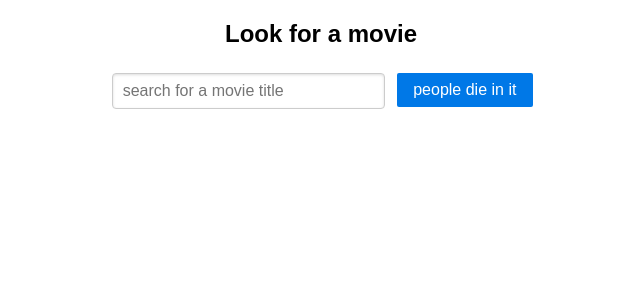
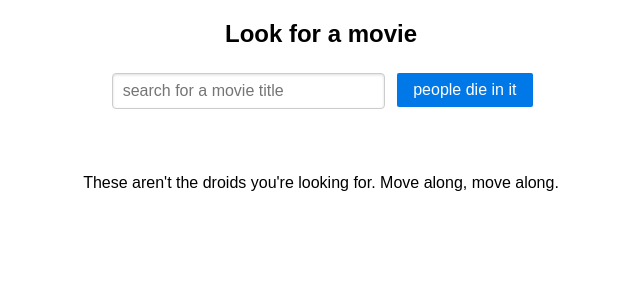
Before and after one commit to ossek/corpus, a Django app: page /deathtally/solutions/moviesearch in a window 1280 px wide. Shown: the top 300 px of the page, without its empty margins (319-959 px from the left). Run offline with Django 3.2, Linux system fonts and the light colour scheme; some libraries are stand-ins or nearby versions.

Commit message:
change api model and view a bit

```diff
--- a/corpus/settings.py
+++ b/corpus/settings.py
@@ -83,6 +83,6 @@ USE_TZ = True
 
 STATIC_URL = '/static/'
 STATICFILES_DIRS = (
-        #'/home/ossek/projects/corpus_site/corpus/corpus/static',
-        '/projects/corpus/corpus/static',
+        '/home/ossek/projects/corpus/corpus/static',
+        #'/projects/corpus/corpus/static',
         )
--- a/corpus/static/css/site.css
+++ b/corpus/static/css/site.css
@@ -9,3 +9,11 @@
 .searchcontainer {
     text-align:center;
 }
+
+.filmSearchNoResultsContainer{
+    text-align:center;
+}
+
+.filmSearchErrorContainer {
+    text-align:center;
+}
--- a/corpus/static/js/deathtally/controllers/movieSearchCtrl.js
+++ b/corpus/static/js/deathtally/controllers/movieSearchCtrl.js
@@ -15,16 +15,17 @@ angular.module('corpus')
             $scope.searchTerm = "";
             $scope.searchResults = [];
             $scope.dataAvail = false;
+            $scope.searchError = false;
 
             $scope.clickSearch = function(){
-                console.log('clicked');
+                $scope.searchError = false;
                 var promise = movieSearchService.searchByTitle($scope.searchTerm);
                 promise.then(function(resultData){
                     $scope.searchResults = resultData;
                     $scope.dataAvail = true;
-                    console.log('resolved' + resultData[0].filmTitle);
                 },function(reason){
                     //todo toast
+                    $scope.searchError = true;
                     console.log('resolved err' + reason);
                 });
             };
--- a/deathtally/service/external/tmdb/movieSearch.py
+++ b/deathtally/service/external/tmdb/movieSearch.py
@@ -12,13 +12,14 @@ def searchByTitle(searchTerm):
     searcher = tmdb.search.Search()
     result = searcher.movie(query=cgi.escape(searchTerm),search_type="phrase")
     resultModels = []
-    resultModels = [makeResultModel(r) for r in result['results']]
+    if(len(result) > 0 and 'results' in result):
+        resultModels = [makeResultModel(r) for r in result['results']]
     return resultModels
 
 def makeResultModel(tmdbFilmSearchResult):
     resultModel = MovieSearchResult()
     resultModel.filmTitle = tmdbFilmSearchResult['title']
-    resultModel.filmImgSrc = '{baseImageUrl}{size}{posterpath}'.format(
+    resultModel.filmImgSrc = '{baseImageUrl}/{size}{posterpath}'.format(
             baseImageUrl=BASE_IMAGE_URL,
             size='w96',
             posterpath=tmdbFilmSearchResult['poster_path'])
--- a/deathtally/templates/moviesearch.html
+++ b/deathtally/templates/moviesearch.html
@@ -40,7 +40,13 @@
             <div class="pure-u-1 pure-u-lg-1-3"></div>
         </div>
     </div>
-    <div class="pure-u-1 pure-u-lg-1-4 filmSearchResultContainer" ng-repeat="result in searchResults">
+    <div class="pure-u-1 filmSearchErrorContainer" ng-show="searchError">
+        <p>Whoops, there was a problem trying to search.</p>
+    </div>
+    <div class="pure-u-1 filmSearchNoResultsContainer" ng-show="searchResults.length() === 0 && dataAvail">
+        <p>These aren't the droids you're looking for.  Move along, move along.</p>
+    </div>
+    <div class="pure-u-1 pure-u-lg-1-4 filmSearchResultContainer" ng-show="searchResults.length() > 0" ng-repeat="result in searchResults">
         <div class="pure-u-1 filmSearchResult" >
             <image ng-src="{{result.filmImageSrc}}" />
             <p class="filmTitle">{{result.filmTitle}}</p>
```
Also changed, not shown: corpus/static/js/deathtally/tests/movieSearchSpec.js (+15 -0 lines), deathtally/apimodels.py (+5 -4 lines), deathtally/views/apiviews.py (+2 -9 lines).
